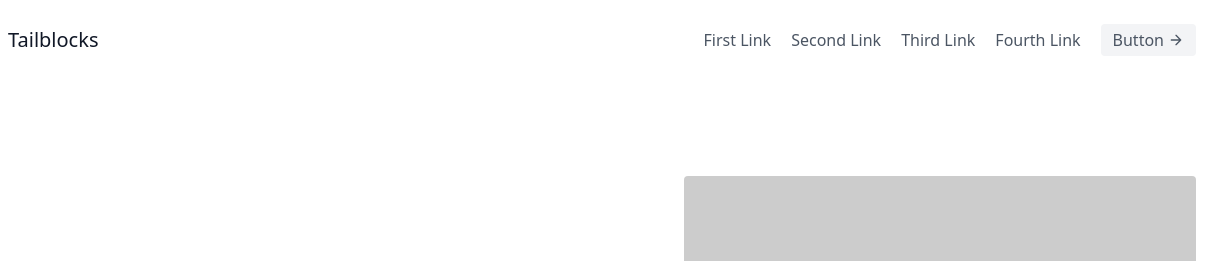
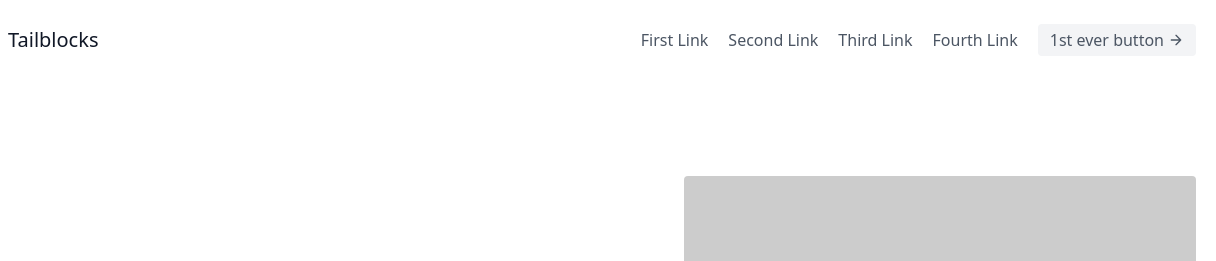
Before and after one commit to Akroy6455/Web, a website: page index.html in a window 1280 px wide. Shown: the top 261 px of the page, 64-1280 px from the left. Drawn offline with Linux system fonts and the light colour scheme; placeholder pictures from the web are drawn by us.

Commit message:
Update index.html

```diff
--- a/index.html
+++ b/index.html
@@ -21,7 +21,7 @@
             <a class="mr-5 hover:text-gray-900">Third Link</a>
             <a class="mr-5 hover:text-gray-900">Fourth Link</a>
           </nav>
-          <button class="inline-flex items-center bg-gray-100 border-0 py-1 px-3 focus:outline-none hover:bg-gray-200 rounded text-base mt-4 md:mt-0">Button
+          <button class="inline-flex items-center bg-gray-100 border-0 py-1 px-3 focus:outline-none hover:bg-gray-200 rounded text-base mt-4 md:mt-0">1st ever button
             <svg fill="none" stroke="currentColor" stroke-linecap="round" stroke-linejoin="round" stroke-width="2" class="w-4 h-4 ml-1" viewBox="0 0 24 24">
               <path d="M5 12h14M12 5l7 7-7 7"></path>
             </svg>
```
